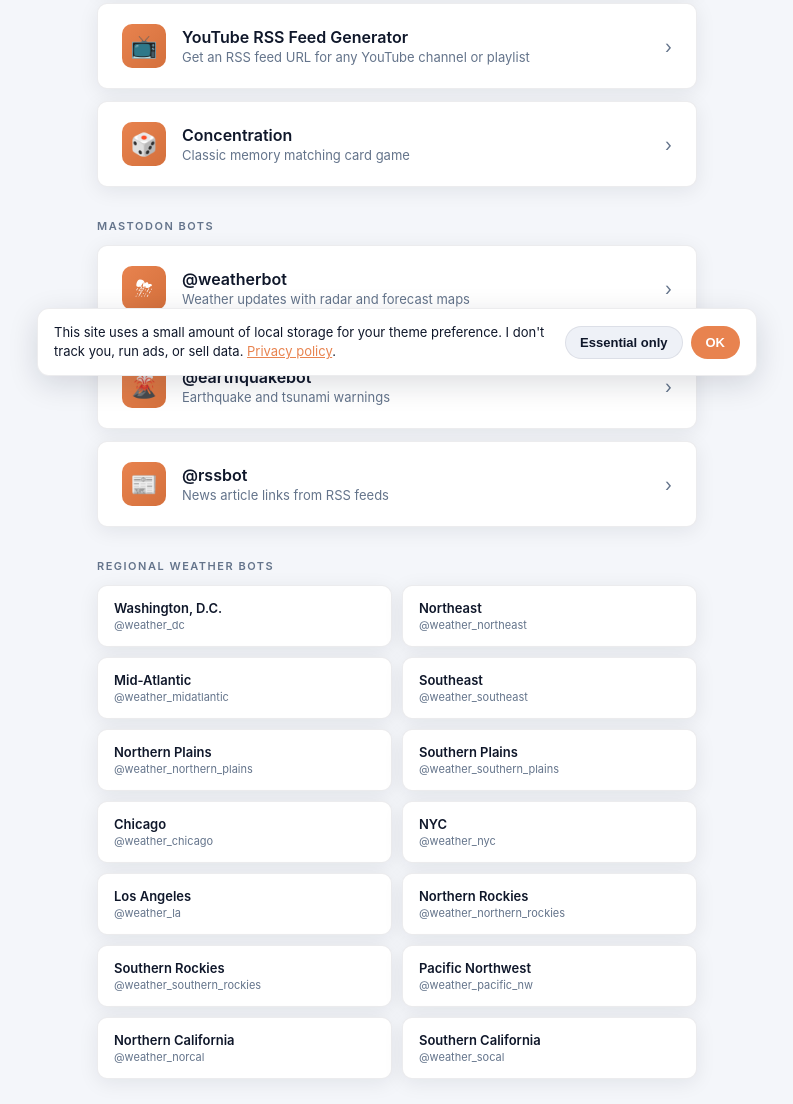
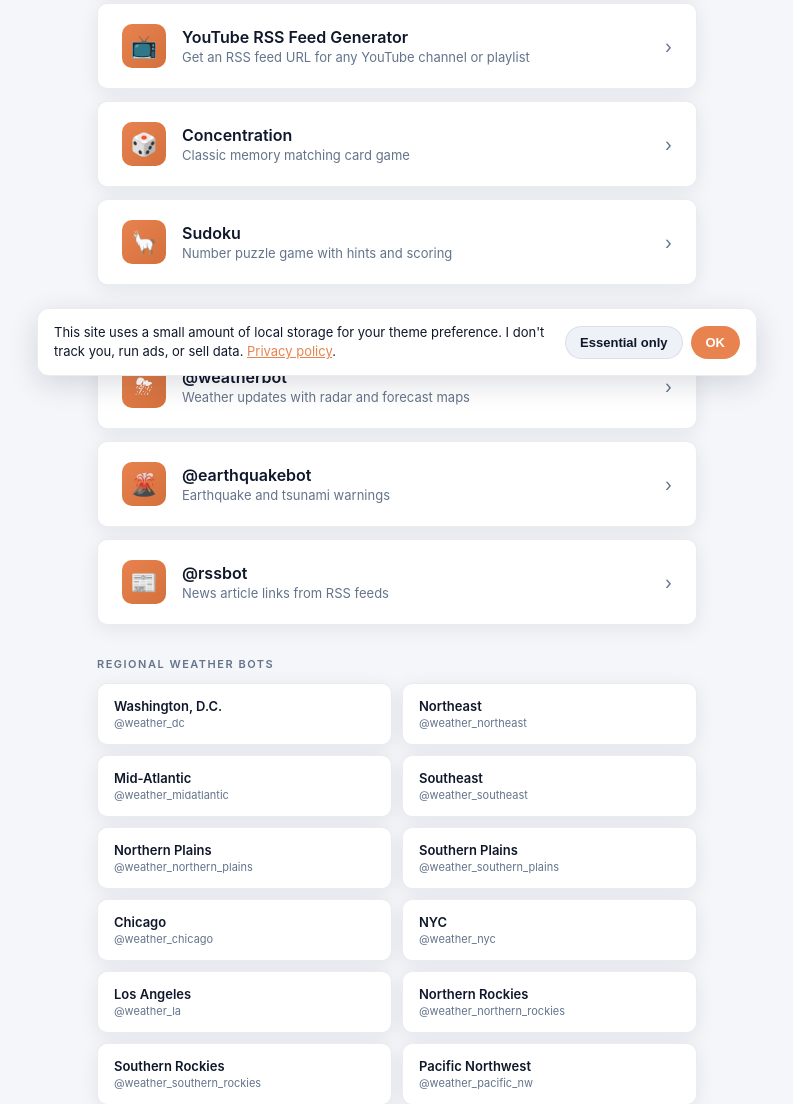
Before and after one commit to cclark31415/chrisclark-net, a Flask app: page / in a window 1280 px wide. Shown: the part 408-1512 px from the top of the page, without its empty margins (243-1036 px from the left). Run offline with Flask 3, Linux system fonts and the light colour scheme.

Commit message:
adding Sudoku

```diff
--- a/templates/index.html
+++ b/templates/index.html
@@ -373,6 +373,14 @@
                 </div>
                 <div class="app-arrow">&#8250;</div>
             </a>
+            <a class="app-card" href="https://sudoku.chrisclark.net">
+                <div class="app-icon">&#129433;</div>
+                <div class="app-info">
+                    <div class="app-name">Sudoku</div>
+                    <div class="app-desc">Number puzzle game with hints and scoring</div>
+                </div>
+                <div class="app-arrow">&#8250;</div>
+            </a>
         </div>
 
         <div class="section-label" style="margin-top: 32px;">Mastodon Bots</div>
```
